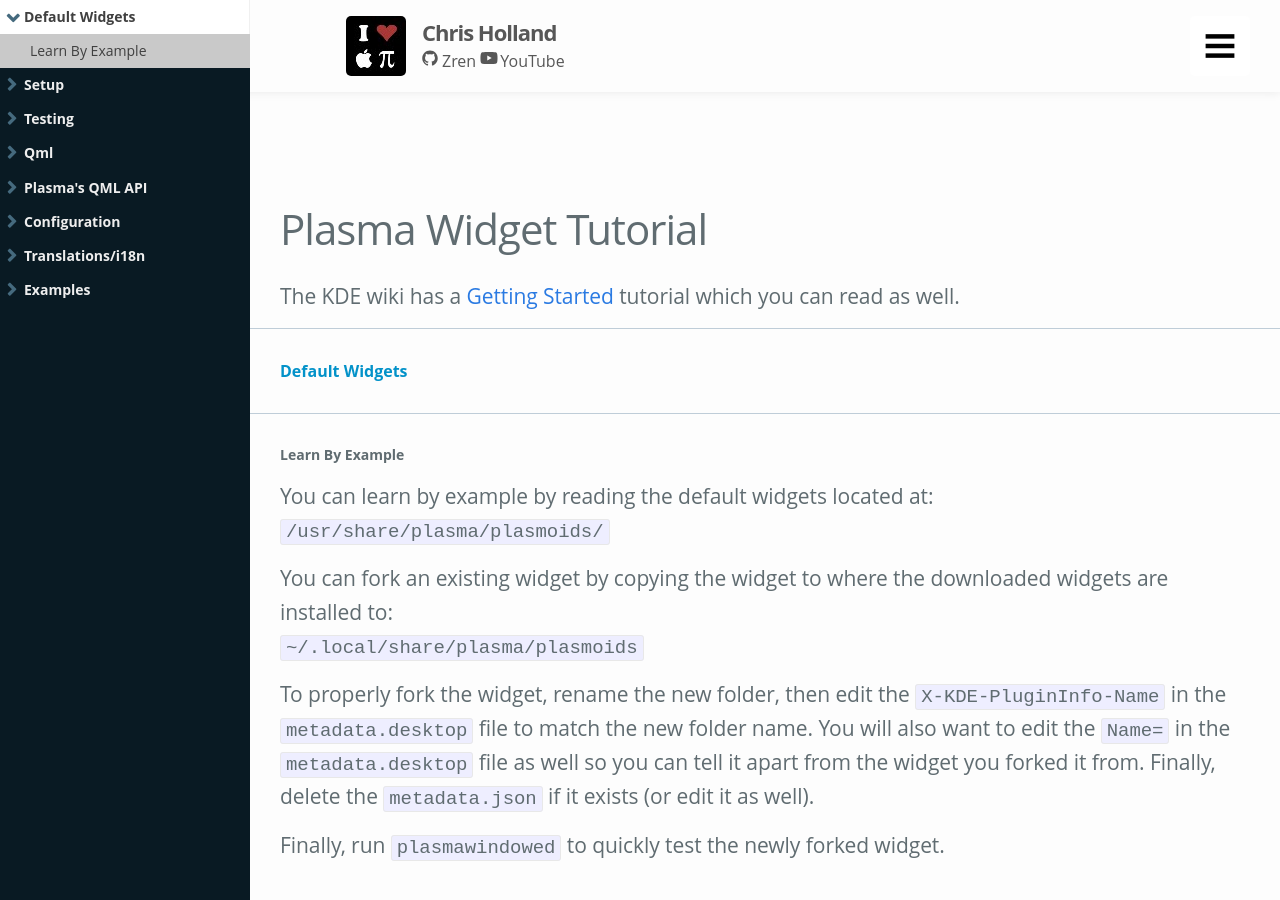
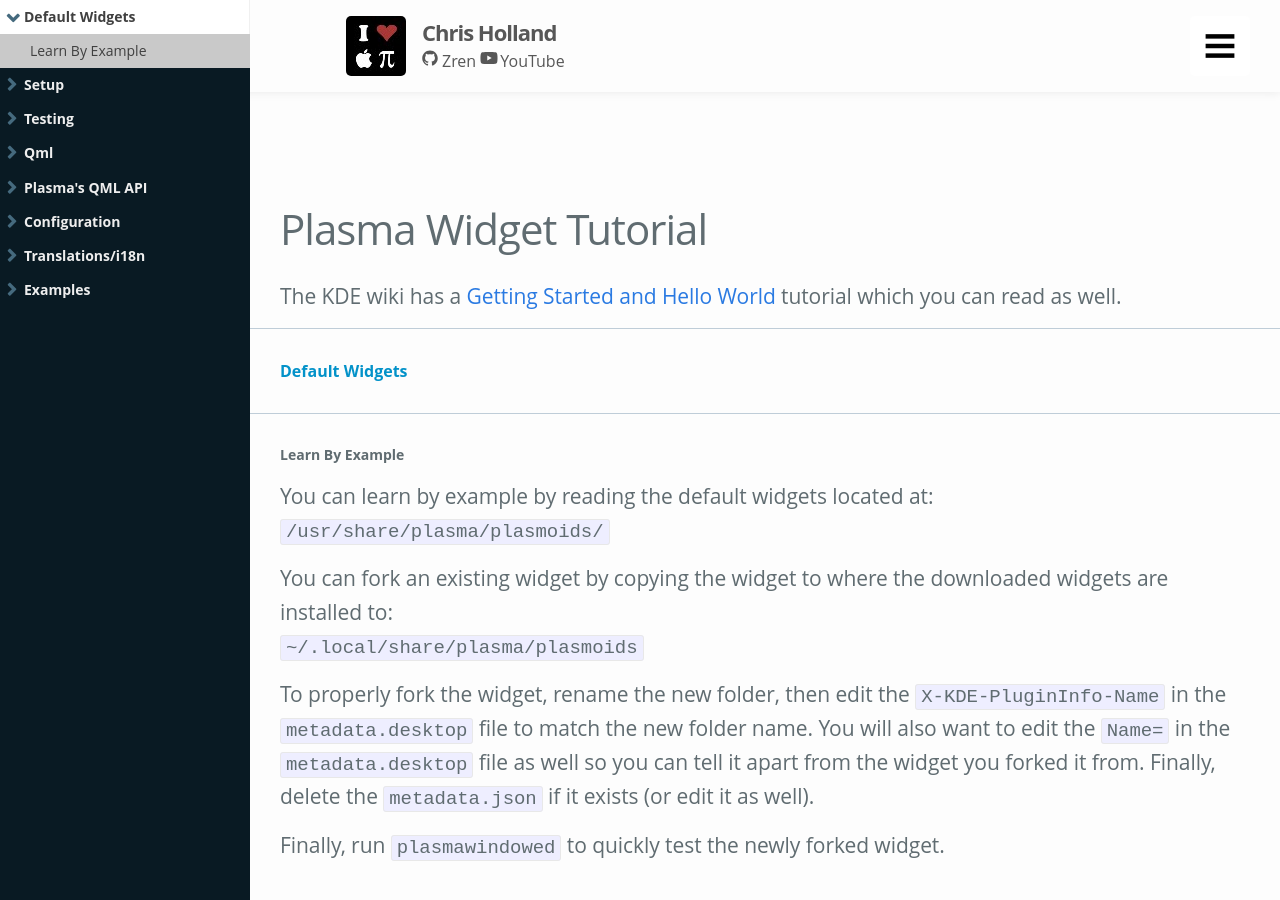
Before and after one commit to Zren/zren.github.io, a Jekyll site: the page built from kde_docs_widget.md, in a window 1280 px wide and 900 px high. Built offline with Jekyll 4.4.1, drawn with Linux system fonts in a browser that asks for light colours; comment, search, counter and statistics services are not loaded.

Commit message:
Mention the Hello World tutorial

```diff
--- a/kde_docs_widget.md
+++ b/kde_docs_widget.md
@@ -4,7 +4,7 @@
 permalink: /kde/docs/widget/
 ---
 
-The KDE wiki has a [Getting Started](https://techbase.kde.org/Development/Tutorials/Plasma5) tutorial which you can read as well.
+The KDE wiki has a [Getting Started and Hello World](https://techbase.kde.org/Development/Tutorials/Plasma5) tutorial which you can read as well.
 
 <style>
 /* Assume all ul in the right side are file trees */
```
